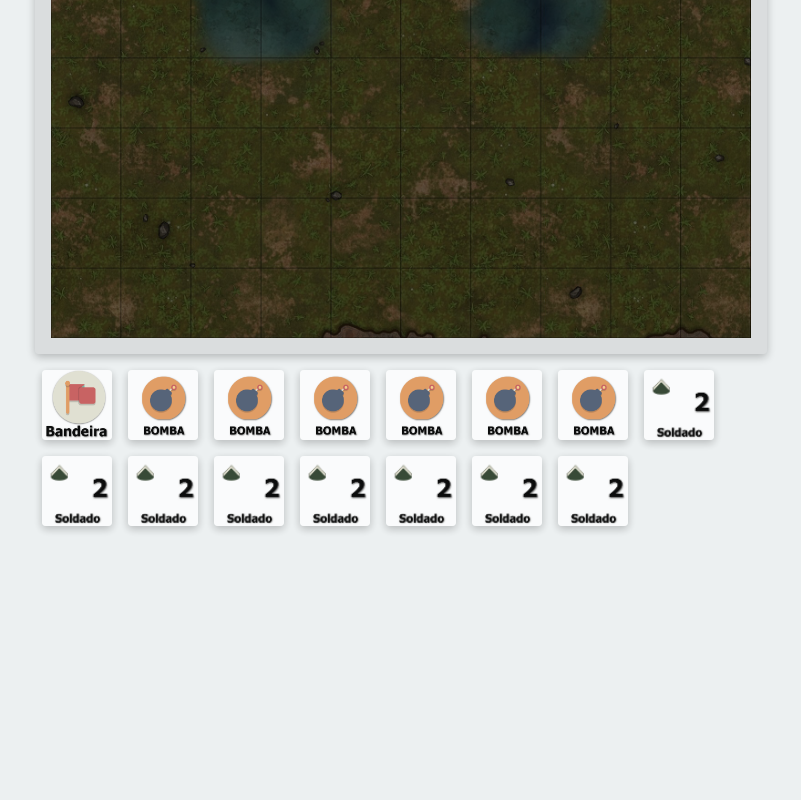
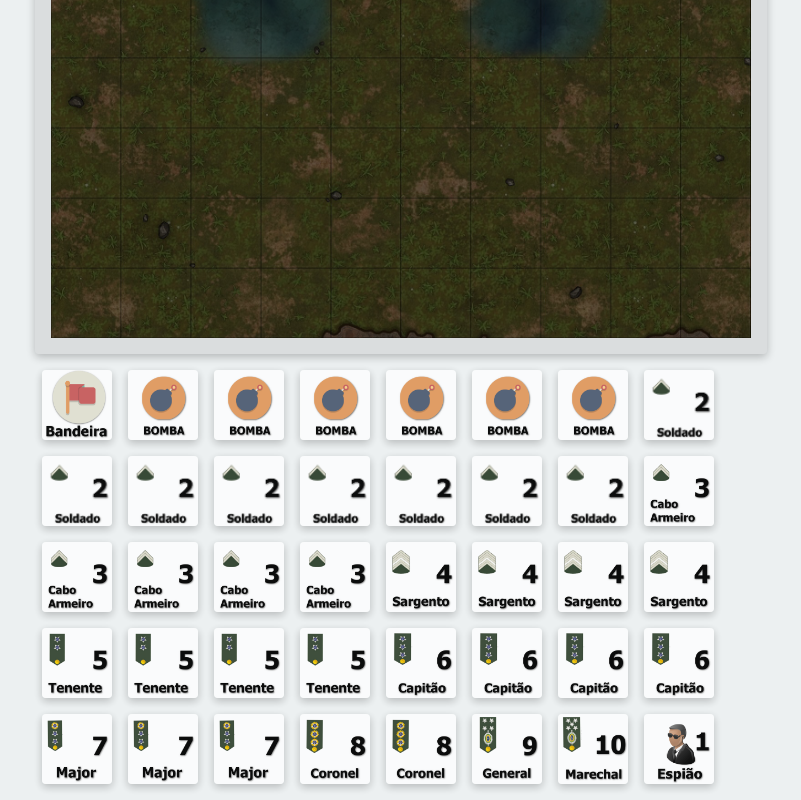
Before and after one commit to pablogeokar/combatentes, a Next.js app in the folder web/: page / in a window 1280 px wide. Shown: the part 378-1178 px from the top of the page, without its empty margins (239-1040 px from the left). Before the commit the page ends 920 px from the top, so only its background shows below. Built offline with nearby package versions, Linux system fonts and the light colour scheme.

Commit message:
incluindo o restante das peças

```diff
--- a/web/src/app/page.tsx
+++ b/web/src/app/page.tsx
@@ -7,6 +7,12 @@ export default function Home() {
 
   const bombas = [...Array(6)]
   const soldados = [...Array(8)]
+  const cabos = [...Array(5)]
+  const sargentos = [...Array(4)]
+  const tenente = [...Array(4)]
+  const capitao = [...Array(4)]
+  const major = [...Array(3)]
+  const coronel = [...Array(2)]
 
   return (
     <div className={css.page}>
@@ -19,6 +25,27 @@ export default function Home() {
         {
           soldados.map((_, index) => (<Peca key={index} nome='Soldado' id={`soldado-${index}`} />))
         }
+        {
+          cabos.map((_, index) => (<Peca key={index} nome='Cabo' id={`cabo-${index}`} />))
+        }
+        {
+          sargentos.map((_, index) => (<Peca key={index} nome='Sargento' id={`sargento-${index}`} />))
+        }
+        {
+          tenente.map((_, index) => (<Peca key={index} nome='Tenente' id={`tenente-${index}`} />))
+        }
+        {
+          capitao.map((_, index) => (<Peca key={index} nome='Capitao' id={`capitao-${index}`} />))
+        }
+        {
+          major.map((_, index) => (<Peca key={index} nome='Major' id={`major-${index}`} />))
+        }
+        {
+          coronel.map((_, index) => (<Peca key={index} nome='Coronel' id={`coronel-${index}`} />))
+        }
+        <Peca id="general" nome='General' />
+        <Peca id="marechal" nome='Marechal' />
+        <Peca id="espiao" nome='Espiao' />
       </div>
     </div>
   )
--- a/web/src/components/Peca/Peca.tsx
+++ b/web/src/components/Peca/Peca.tsx
@@ -3,12 +3,12 @@
 import styles from './Peca.module.scss'
 import { useGameContext } from '../../context/hook';
 
-interface CardProps {
+interface PecaProps {
   id: string
-  nome: 'Bandeira' | 'Bomba' | 'Soldado'
+  nome: 'Bandeira' | 'Bomba' | 'Soldado' | 'Cabo' | 'Sargento' | 'Tenente' | 'Capitao' | 'Major' | 'Coronel' | 'General' | 'Marechal' | 'Espiao'
 }
 
-export default function Card({ id, nome }: CardProps) {
+export default function Peca({ id, nome }: PecaProps) {
 
   const { setSelectedCard } = useGameContext()
 
@@ -28,6 +28,33 @@ export default function Card({ id, nome }: CardProps) {
     case 'Soldado':
       image = '/pecas/soldado.png'
       break;
+    case 'Cabo':
+      image = '/pecas/cabo.png'
+      break;
+    case 'Sargento':
+      image = '/pecas/sargento.png'
+      break;
+    case 'Tenente':
+      image = '/pecas/tenente.png'
+      break;
+    case 'Capitao':
+      image = '/pecas/capitao.png'
+      break;
+    case 'Major':
+      image = '/pecas/major.png'
+      break;
+    case 'Coronel':
+      image = '/pecas/coronel.png'
+      break;
+    case 'General':
+      image = '/pecas/general.png'
+      break;
+    case 'Marechal':
+      image = '/pecas/marechal.png'
+      break;
+    case 'Espiao':
+      image = '/pecas/spy.png'
+      break;
     default:
       break;
   }
```
